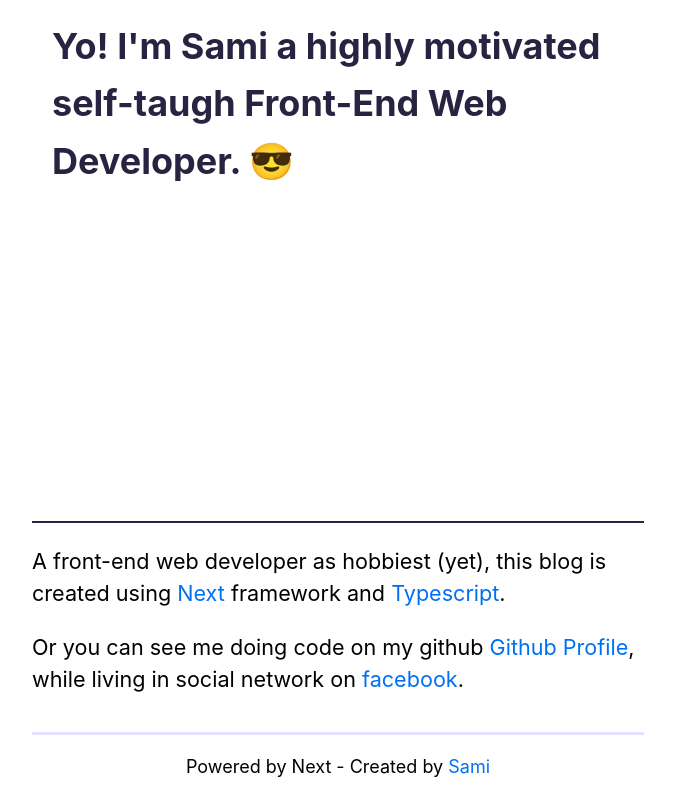
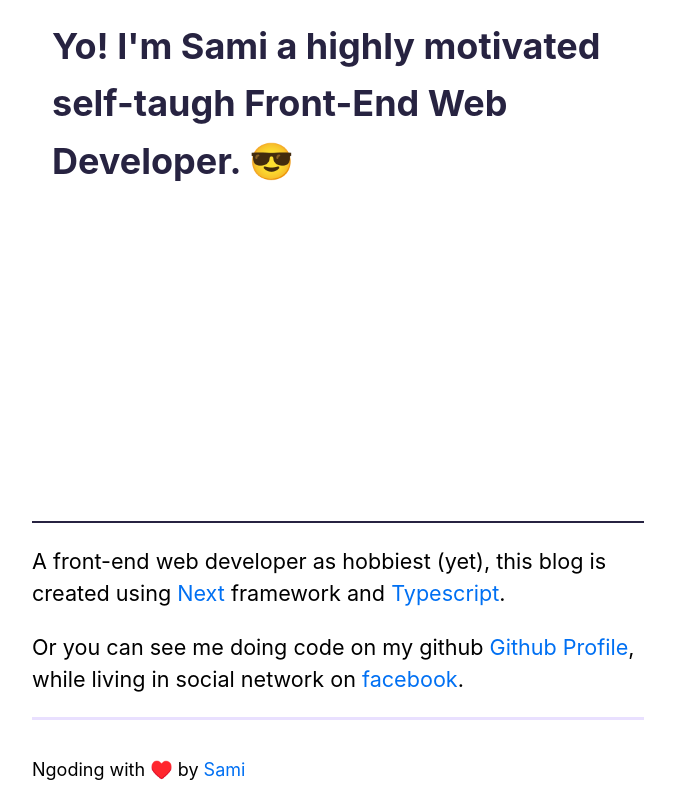
Before and after one commit to SamX23/my-blog, a Next.js app: page / in a window 1280 px wide. Shown: the part 277-1077 px from the top of the page, without its empty margins (302-977 px from the left). Built offline with nearby package versions, Linux system fonts and the light colour scheme.

Commit message:
use styled component on footer

```diff
--- a/components/footer.tsx
+++ b/components/footer.tsx
@@ -1,12 +1,32 @@
-import footer from "../styles/footer.module.css";
+import { makeStyles, createStyles } from "@material-ui/core/styles";
+import Grid from "@material-ui/core/Grid";
 
 export default function Footer() {
+  const useStyles = makeStyles({
+    footer_Bar: {
+      borderTop: "0.2em solid #e9e0ff",
+      paddingTop: "2em",
+      margin: "auto",
+      alignContent: "space-around",
+    },
+  });
+
+  const classes = useStyles();
   return (
-    <footer className={footer.footer}>
-      <p>
-        Powered by Next - Created by
-        <a href="https://kalamallah.xyz"> Sami</a>
-      </p>
+    <footer>
+      <Grid className={classes.footer_Bar} container>
+        <Grid>
+          Ngoding with{" "}
+          <span role="img" aria-label="love">
+            ♥️
+          </span>{" "}
+          by <a href="https://kalamallah.xyz"> Sami</a>
+        </Grid>
+
+        {/* <Grid item>
+          <a href="https://web.facebook.com/SamiKalamallah">Facebook</a>
+        </Grid> */}
+      </Grid>
     </footer>
   );
 }
```
